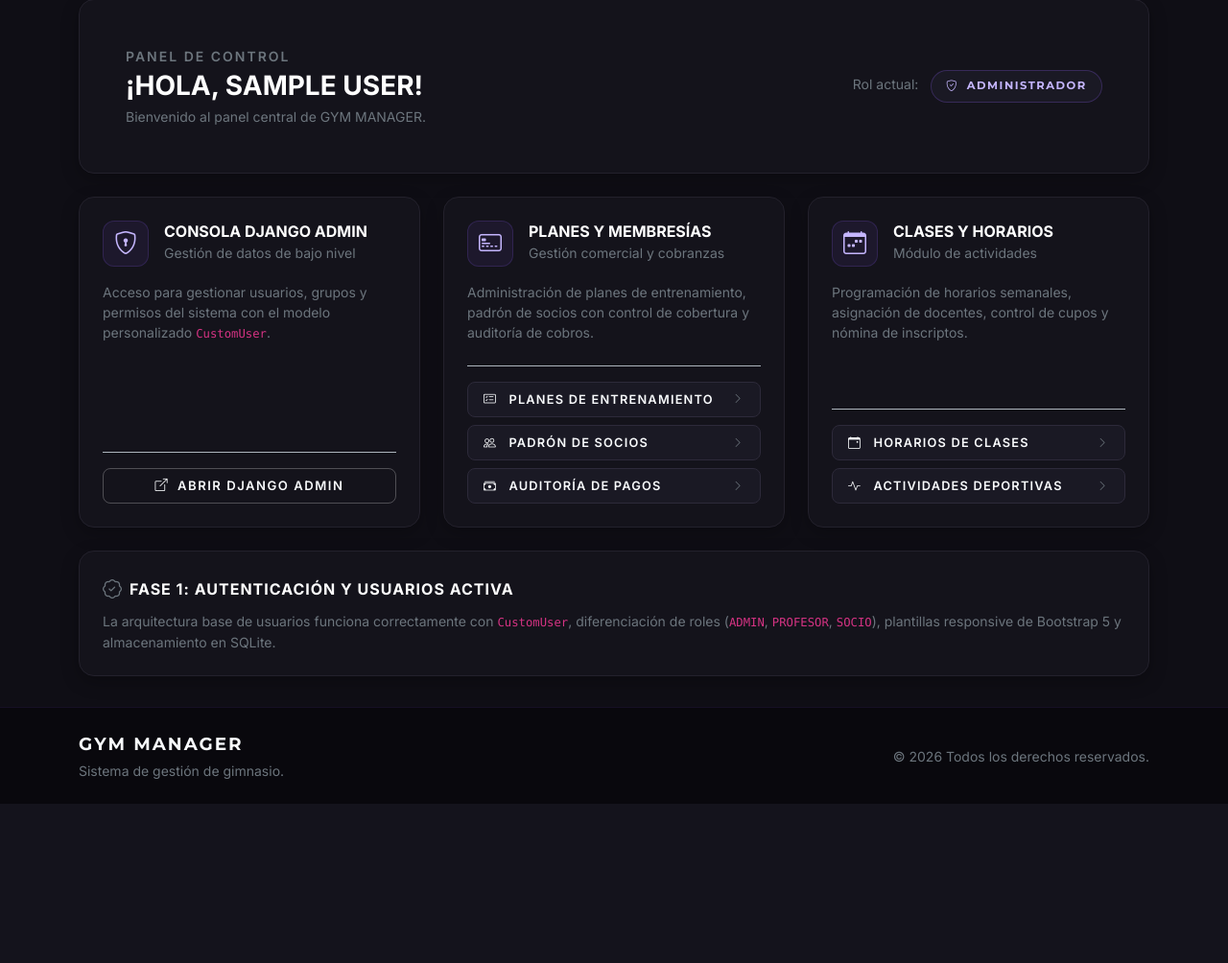
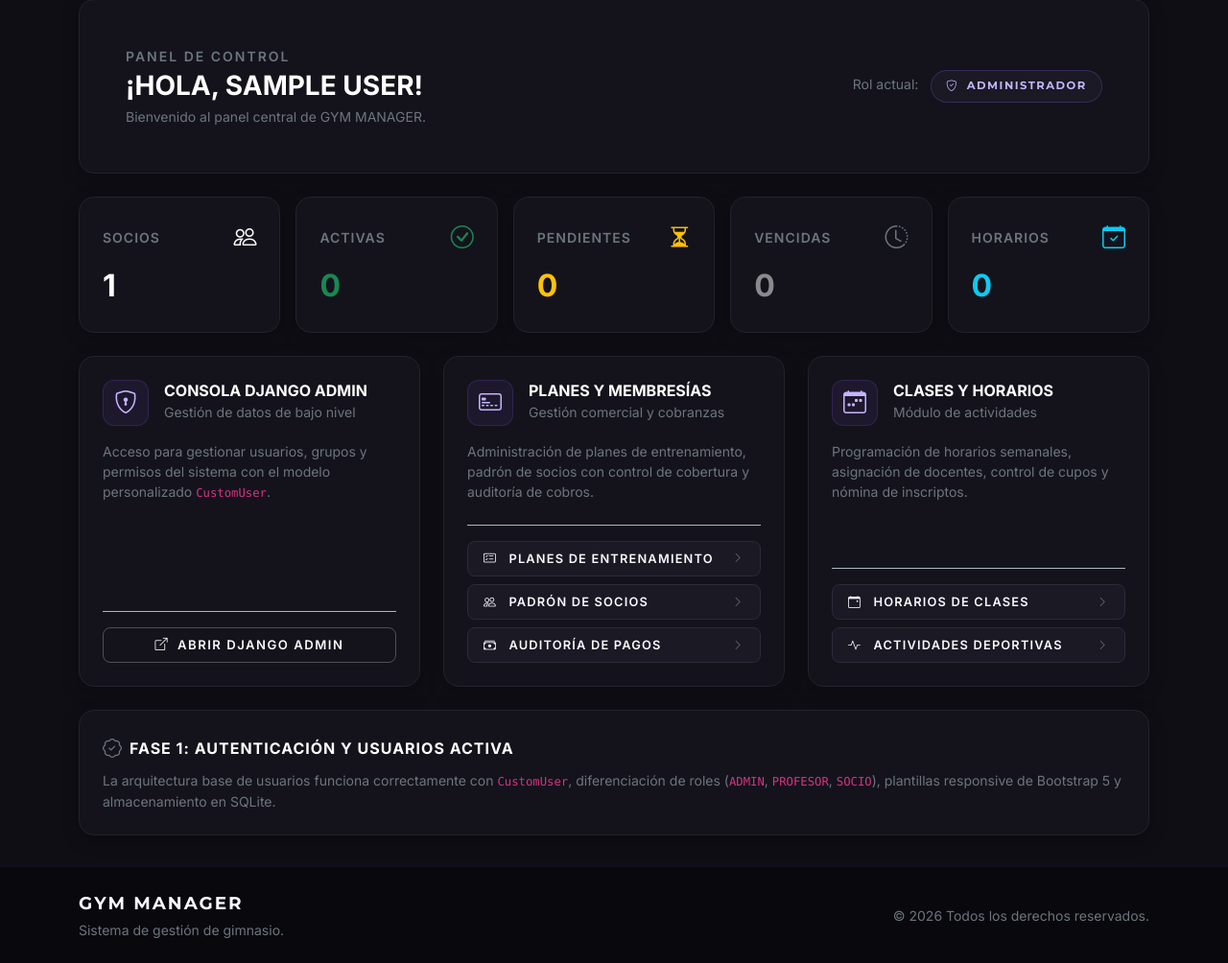
Before and after one commit to Marianoabizanda/Proyecto-Gym, a Django app: page /dashboard/ in a window 1280 px wide. Shown: the part 133-1137 px from the top of the page at 96% size. Before the commit the page ends 971 px from the top, so only its background shows below. Run offline with Django 5.2, Linux system fonts and the light colour scheme; the visitor is signed in with stand-in values (Sample User, id 1); data comes from the database, SQL or seed files in the repository; data that the repository does not hold is empty.

Commit message:
Agregar metricas al dashboard admin

```diff
--- a/accounts/views.py
+++ b/accounts/views.py
@@ -4,10 +4,12 @@ from django.contrib.auth.mixins import LoginRequiredMixin
 from django.contrib.auth.views import LoginView
 from django.shortcuts import redirect
 from django.urls import reverse_lazy
+from django.utils import timezone
 from django.views import View
 from django.views.generic import CreateView, TemplateView, UpdateView
 
-from memberships.models import Plan
+from classes.models import ClassSchedule
+from memberships.models import Plan, Subscription
 from .forms import CustomAuthenticationForm, MemberRegistrationForm, UserProfileForm
 from .models import CustomUser
 
@@ -94,7 +96,27 @@ class DashboardView(LoginRequiredMixin, TemplateView):
         context['is_professor'] = user.is_professor_role()
         context['is_member'] = user.is_member_role()
 
-        if user.is_member_role():
+        if user.is_admin_role():
+            today = timezone.localdate()
+            context['metrics'] = {
+                'total_members': CustomUser.objects.filter(role=CustomUser.Role.SOCIO).count(),
+                'active_subscriptions': Subscription.objects.filter(
+                    status=Subscription.Status.ACTIVA,
+                    start_date__lte=today,
+                    end_date__gte=today,
+                ).count(),
+                'pending_subscriptions': Subscription.objects.filter(
+                    status=Subscription.Status.PENDIENTE,
+                ).count(),
+                'expired_subscriptions': Subscription.objects.filter(
+                    status=Subscription.Status.ACTIVA,
+                    end_date__lt=today,
+                ).count(),
+                'active_schedules': ClassSchedule.objects.filter(
+                    is_active=True,
+                ).count(),
+            }
+        elif user.is_member_role():
             member_subs = list(user.subscriptions.select_related('plan').all())
             context['current_subscription'] = next((s for s in member_subs if s.is_current), None)
             context['pending_subscription'] = next((s for s in member_subs if s.status == 'PENDIENTE'), None)
--- a/templates/accounts/dashboard.html
+++ b/templates/accounts/dashboard.html
@@ -43,7 +43,67 @@
 
     <!-- Contenido contextual según Rol -->
     {% if is_admin %}
-    <!-- PANEL PARA ADMINISTRADOR -->
+    <!-- Bloque de Métricas de Resumen General (ADMIN) -->
+    <div class="col-12">
+        <div class="row row-cols-2 row-cols-sm-3 row-cols-lg-5 g-3">
+            <!-- 1. Socios -->
+            <div class="col">
+                <div class="gym-dash-card p-3 p-xl-4 h-100 d-flex flex-column justify-content-between">
+                    <div class="d-flex justify-content-between align-items-center mb-2">
+                        <span class="text-secondary small text-uppercase tracking-wider fw-semibold">Socios</span>
+                        <i class="bi bi-people text-accent fs-4"></i>
+                    </div>
+                    <div class="fs-2 fw-extrabold text-white mb-0">{{ metrics.total_members }}</div>
+                </div>
+            </div>
+
+            <!-- 2. Activas -->
+            <div class="col">
+                <div class="gym-dash-card p-3 p-xl-4 h-100 d-flex flex-column justify-content-between">
+                    <div class="d-flex justify-content-between align-items-center mb-2">
+                        <span class="text-secondary small text-uppercase tracking-wider fw-semibold">Activas</span>
+                        <i class="bi bi-check-circle text-success fs-4"></i>
+                    </div>
+                    <div class="fs-2 fw-extrabold text-success mb-0">{{ metrics.active_subscriptions }}</div>
+                </div>
+            </div>
+
+            <!-- 3. Pendientes -->
+            <div class="col">
+                <div class="gym-dash-card p-3 p-xl-4 h-100 d-flex flex-column justify-content-between">
+                    <div class="d-flex justify-content-between align-items-center mb-2">
+                        <span class="text-secondary small text-uppercase tracking-wider fw-semibold">Pendientes</span>
+                        <i class="bi bi-hourglass-split text-warning fs-4"></i>
+                    </div>
+                    <div class="fs-2 fw-extrabold text-warning mb-0">{{ metrics.pending_subscriptions }}</div>
+                </div>
+            </div>
+
+            <!-- 4. Vencidas -->
+            <div class="col">
+                <div class="gym-dash-card p-3 p-xl-4 h-100 d-flex flex-column justify-content-between">
+                    <div class="d-flex justify-content-between align-items-center mb-2">
+                        <span class="text-secondary small text-uppercase tracking-wider fw-semibold">Vencidas</span>
+                        <i class="bi bi-clock-history text-secondary fs-4"></i>
+                    </div>
+                    <div class="fs-2 fw-extrabold text-white-50 mb-0">{{ metrics.expired_subscriptions }}</div>
+                </div>
+            </div>
+
+            <!-- 5. Horarios Activos -->
+            <div class="col">
+                <div class="gym-dash-card p-3 p-xl-4 h-100 d-flex flex-column justify-content-between">
+                    <div class="d-flex justify-content-between align-items-center mb-2">
+                        <span class="text-secondary small text-uppercase tracking-wider fw-semibold">Horarios</span>
+                        <i class="bi bi-calendar-check text-info fs-4"></i>
+                    </div>
+                    <div class="fs-2 fw-extrabold text-info mb-0">{{ metrics.active_schedules }}</div>
+                </div>
+            </div>
+        </div>
+    </div>
+
+    <!-- PANEL PARA ADMINISTRADOR (Accesos Operativos) -->
     <div class="col-12 col-md-6 col-lg-4">
         <div class="gym-dash-card h-100 p-4 d-flex flex-column justify-content-between">
             <div>
```
